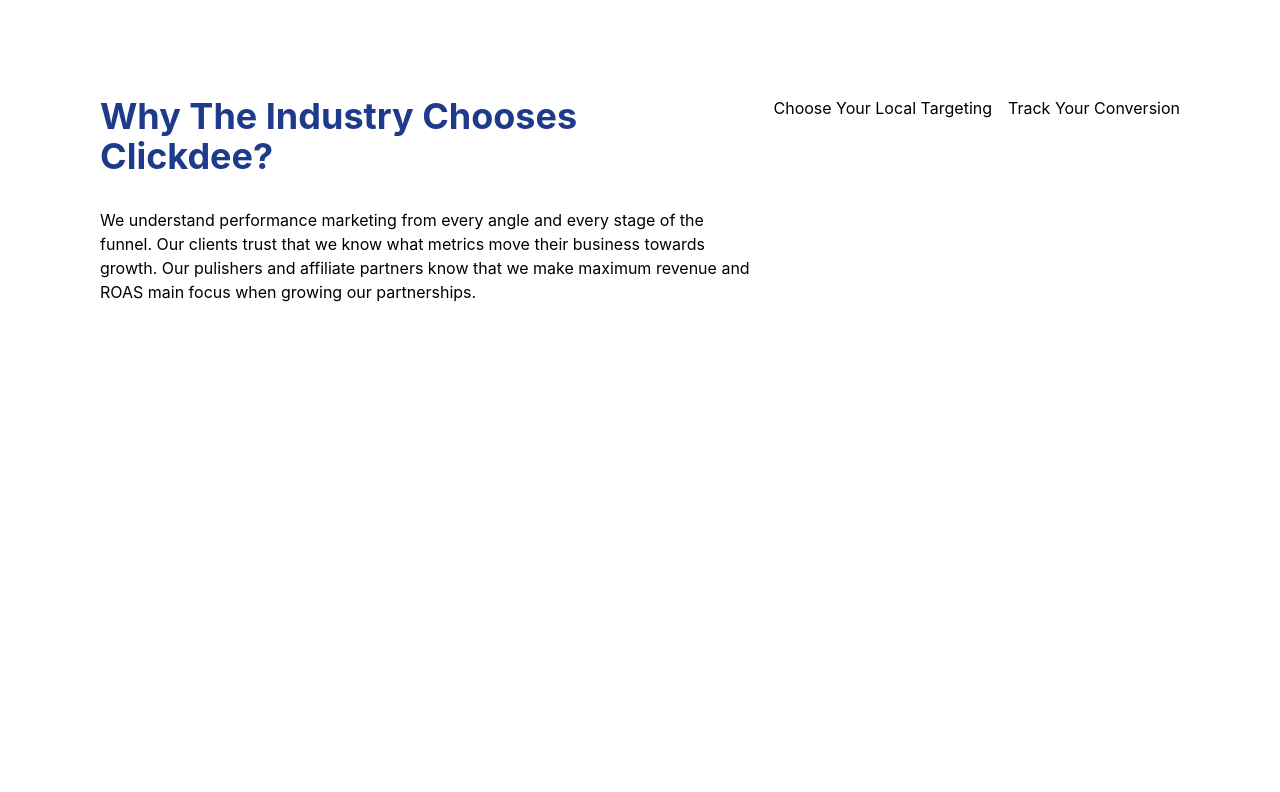
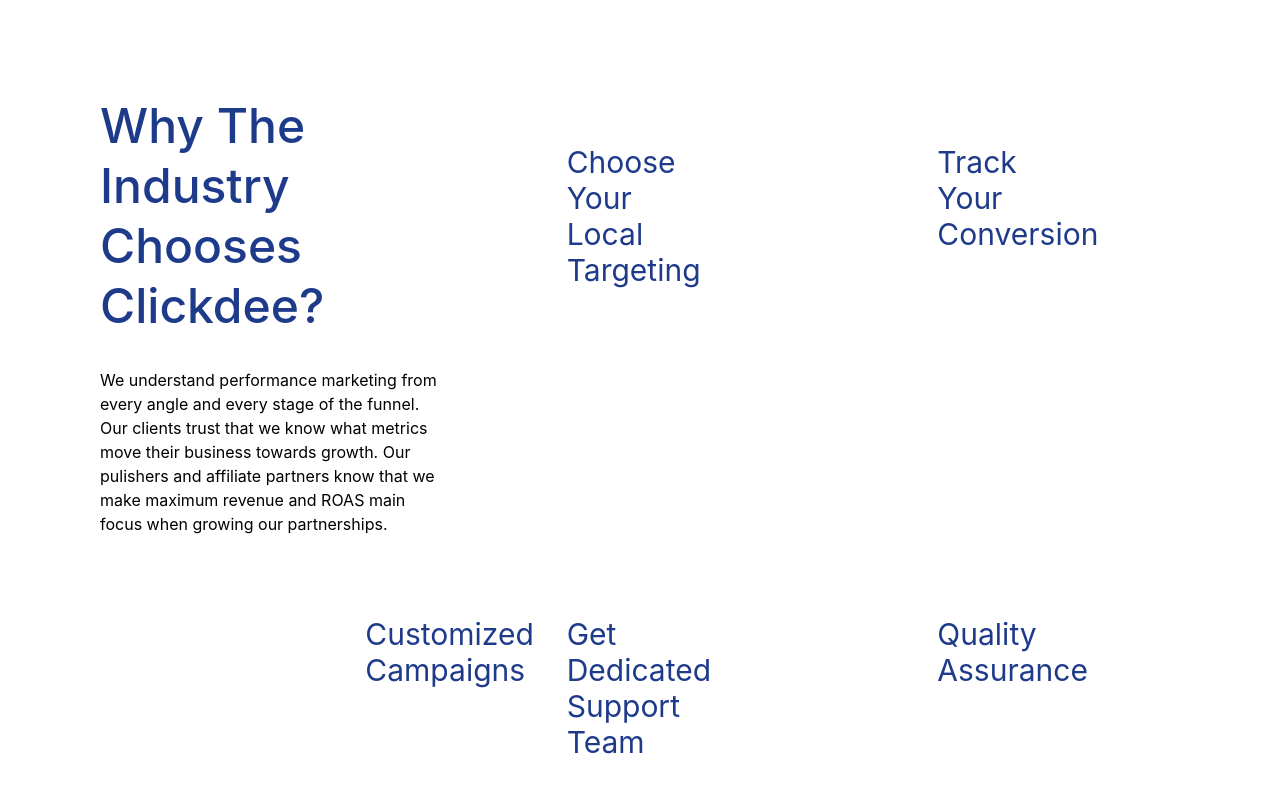
Before and after one commit to shahrukh1494/clickdee, a React (Create React App) app: page / in a window 1280 px wide. Shown: the top 792 px of the page. Built offline with nearby package versions, Linux system fonts and the light colour scheme.

Commit message:
improved layout

```diff
--- a/src/ChooseUs.js
+++ b/src/ChooseUs.js
@@ -2,12 +2,12 @@
 
 const ChooseUs = () => {
   return (
-    <div className="relative py-12 px-[100px] mt-12 grid grid-rows-2 grid-flow-col gap-4">
+    <div className="relative py-12 px-[100px] mt-12 grid grid-rows-2 grid-cols-3 gap-8">
       <div className="relative block row-span-1">
-        <div className="text-blue-900 font-bold text-4xl">
+        <div className="text-blue-900 font-medium leading-[60px] text-5xl">
           Why The Industry Chooses Clickdee?
         </div>
-        <div className="pt-8">
+        <div className="pt-8 col-span-1">
           We understand performance marketing from every angle and every stage
           of the funnel. Our clients trust that we know what metrics move their
           business towards growth. Our pulishers and affiliate partners know
@@ -15,12 +15,25 @@
           partnerships.
         </div>
       </div>
-      <div></div>
-      <div className="">Choose Your Local Targeting</div>
+      <div className="p-12 text-blue-900 text-3xl text-center">
+        <div className="px-12 text-left">Choose Your Local Targeting</div>
+      </div>
+      <div className="p-12 text-blue-900 text-3xl text-center">
+        <div className="px-12 text-left">Track Your Conversion</div>
+      </div>
+      <div className="grid grid-cols-2">
+        <div></div>
+        <div className="p-12 text-blue-900 text-3xl text-center">
+          <div className="px-12 text-left">Customized Campaigns</div>
+        </div>
+      </div>
 
-      <div></div>
-      <div className="">Track Your Conversion</div>
-      <div></div>
+      <div className="p-12 text-blue-900 text-3xl text-center">
+        <div className="px-12 text-left">Get Dedicated Support Team</div>
+      </div>
+      <div className="p-12 text-blue-900 text-3xl text-center">
+        <div className="px-12 text-left">Quality Assurance</div>
+      </div>
     </div>
   );
 };
```
